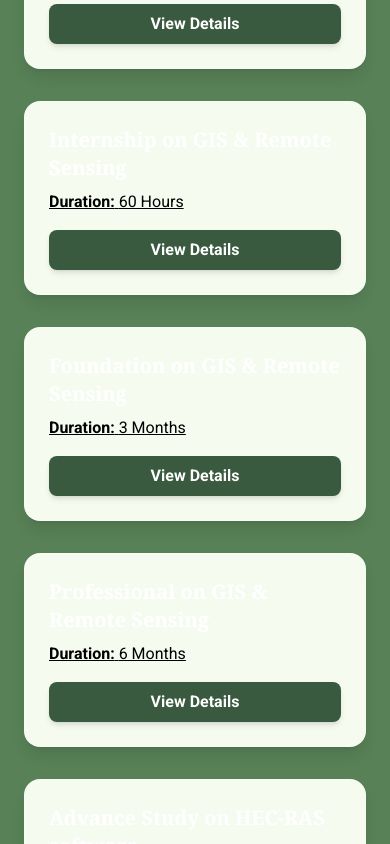
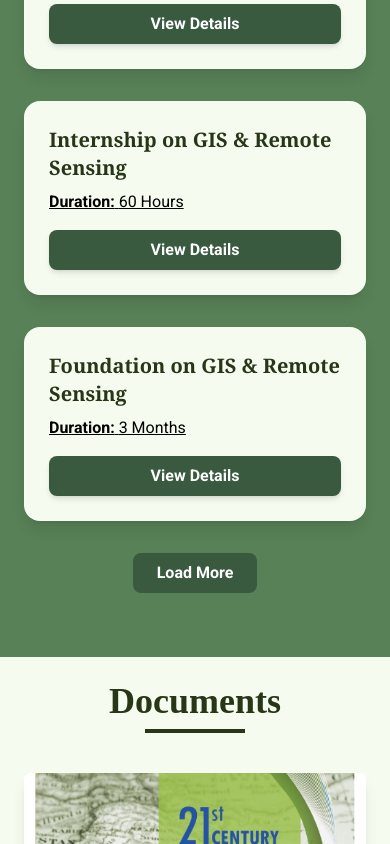
Before and after one commit to moulibrota-das/Gis-Academy, a React (Vite) app: page / in a window 390 px wide. Shown: the part 4020-4864 px from the top of the page. Built offline with nearby package versions, Linux system fonts and the light colour scheme; a web font is replaced by a local one; what @react-pdf/renderer would draw is missing.

Commit message:
implement responsive course display with load more/show less functionality

```diff
--- a/src/container/courses/Courses.jsx
+++ b/src/container/courses/Courses.jsx
@@ -4,6 +4,9 @@ import { motion, AnimatePresence } from "framer-motion";
 const Courses = () => {
   const [courses, setCourses] = useState([]);
   const [selectedCourse, setSelectedCourse] = useState(null);
+  const [visibleCourses, setVisibleCourses] = useState([]);
+  const [showAll, setShowAll] = useState(false);
+  const [isMobile, setIsMobile] = useState(window.innerWidth <= 768);
 
   useEffect(() => {
     fetch("/courses.json")
@@ -11,6 +14,26 @@ const Courses = () => {
       .then((data) => setCourses(data.courses))
       .catch((err) => console.error("Error fetching courses:", err));
   }, []);
+
+  useEffect(() => {
+    const handleResize = () => {
+      setIsMobile(window.innerWidth <= 768);
+    };
+
+    window.addEventListener("resize", handleResize);
+
+    return () => {
+      window.removeEventListener("resize", handleResize);
+    };
+  }, []);
+
+  useEffect(() => {
+    if (isMobile && !showAll) {
+      setVisibleCourses(courses.slice(0, 3));
+    } else {
+      setVisibleCourses(courses);
+    }
+  }, [courses, showAll, isMobile]);
 
   useEffect(() => {
     const html = document.documentElement;
@@ -29,6 +52,17 @@ const Courses = () => {
       body.style.overflow = "";
     };
   }, [selectedCourse]);
+
+  const handleLoadMore = () => {
+    setShowAll(true);
+  };
+
+  const handleShowLess = () => {
+    setShowAll(false);
+    if (window.location.hash !== "#courses") {
+      window.location.hash = "#courses";
+    }
+  };
 
   return (
     <div
@@ -55,7 +89,7 @@ const Courses = () => {
       ></motion.div>
 
       <div className="grid sm:grid-cols-1 md:grid-cols-2 lg:grid-cols-3 gap-8 w-full max-w-7xl mt-8">
-        {courses.map((course, index) => (
+        {visibleCourses.map((course, index) => (
           <motion.div
             key={index}
             className="relative bg-offWhite backdrop-blur-lg p-6 rounded-2xl shadow-lg border border-white/20 flex flex-col justify-between"
@@ -63,7 +97,7 @@ const Courses = () => {
             transition={{ duration: 0.3, ease: "easeInOut" }}
           >
             <div>
-              <h2 className="text-xl font-bold text-white font-serif bold">
+              <h2 className="text-xl font-bold text-darkGreen font-serif bold">
                 {course.courseName}
               </h2>
               {(course.durationMonths > 0 || course.durationHours > 0) && (
@@ -86,6 +120,7 @@ const Courses = () => {
         ))}
 
         {/* Contact Us Card */}
+        {(!isMobile || showAll) && (
           <motion.div
             className="relative bg-white/30 backdrop-blur-lg p-6 rounded-2xl shadow-lg border border-white/20 flex flex-col justify-between"
             whileHover={{ scale: 1.05 }}
@@ -102,12 +137,34 @@ const Courses = () => {
             <motion.button
               className="bg-forestGreen text-white px-6 py-2 rounded-lg text-md font-semibold shadow-md hover:bg-deepGreen transition-all duration-300 transform hover:scale-105 mt-4"
               whileHover={{ scale: 1.05 }}
-            onClick={() => (window.location.href = "/contact")} // Replace '/contact' with your contact page URL
+              onClick={() => (window.location.href = "/contact")}
             >
               Contact
             </motion.button>
           </motion.div>
+        )}
       </div>
+
+      {courses.length > 3 && isMobile && (
+        <div className="mt-8">
+          {!showAll && (
+            <button
+              className="px-6 py-2 bg-forestGreen text-white rounded-lg font-semibold hover:bg-deepGreen transition-all"
+              onClick={handleLoadMore}
+            >
+              Load More
+            </button>
+          )}
+          {showAll && (
+            <button
+              className="px-6 py-2 bg-forestGreen text-white rounded-lg font-semibold hover:bg-deepGreen transition-all"
+              onClick={handleShowLess}
+            >
+              Show Less
+            </button>
+          )}
+        </div>
+      )}
 
       <AnimatePresence>
         {selectedCourse && (
```
Lines whose indentation alone changed are shown as unchanged.
